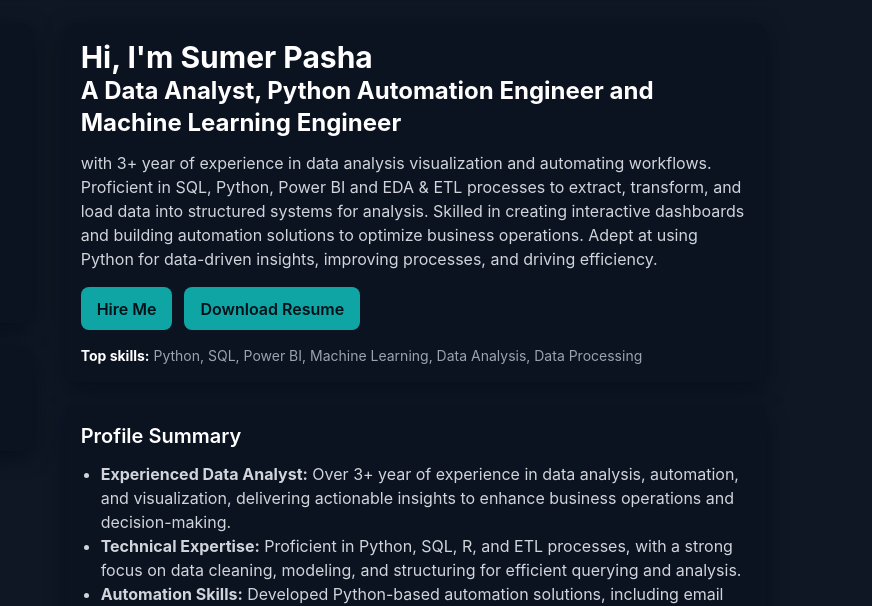
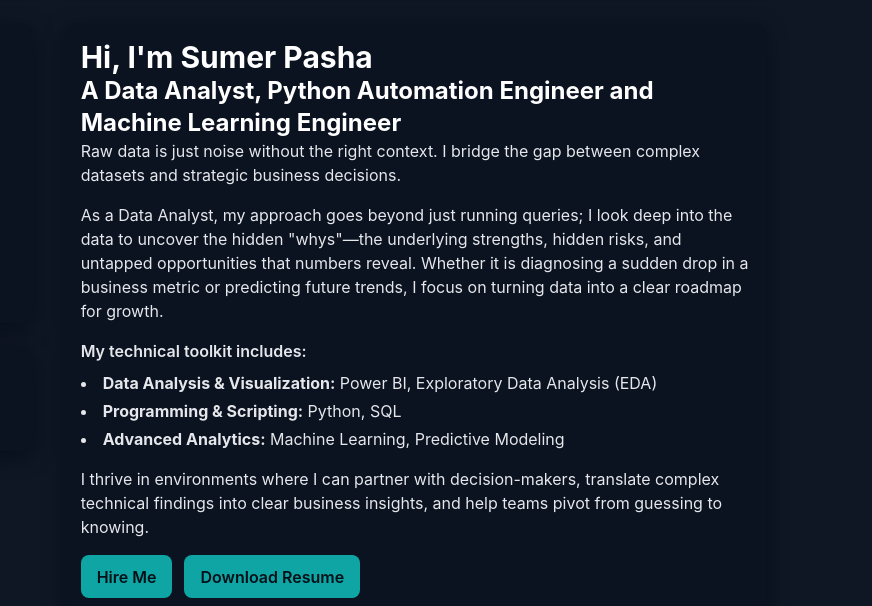
Before and after one commit to 1sumer/Portfolio, a plain HTML site: page index.html in a window 1280 px wide. Shown: the part 127-733 px from the top of the page, 408-1280 px from the left. Drawn offline with nearby package versions, Linux system fonts and the light colour scheme.

Commit message:
Refactor index.html structure and content

```diff
--- a/index.html
+++ b/index.html
@@ -69,7 +69,7 @@
             <a href="mailto:sameerpasha658@gmail.com" aria-label="Email"><i class="fas fa-envelope"></i></a>
             <a href="tel:+918088989186" aria-label="Phone"><i class="fas fa-phone"></i></a>
             <a href="https://github.com/1sumer" target="_blank" rel="noopener noreferrer" aria-label="GitHub"><i class="fab fa-github"></i></a>
-            <a href="https://www.linkedin.com/in/sumer-pasha-70884a152/" target="_blank" rel="noopener noreferrer" aria-label="LinkedIn"><i class="fab fa-linkedin"></i></a>
+            <a href="https://www.linkedin.com/in/sumer-pasha/" target="_blank" rel="noopener noreferrer" aria-label="LinkedIn"><i class="fab fa-linkedin"></i></a>
             <a href="https://1sumer.github.io/Portfolio/" target="_blank" rel="noopener noreferrer" aria-label="Website"><i class="fas fa-globe"></i></a>
           </div>
         </div>
@@ -88,8 +88,33 @@
             <div>
               <h1 class="text-3xl font-bold text-white">Hi, I'm Sumer Pasha</h1>
               <h3 class="text-2xl font-bold text-white">A Data Analyst, Python Automation Engineer and Machine Learning Engineer</h3>
-              <p class="mt-3 text-gray-300">
-                with 3+ year of experience in data analysis visualization and automating workflows. Proficient in SQL, Python, Power BI and EDA & ETL processes to extract, transform, and load data into structured systems for analysis. Skilled in creating interactive dashboards and building automation solutions to optimize business operations. Adept at using Python for data-driven insights, improving processes, and driving efficiency.
+              <p>
+                Raw data is just noise without the right context. I bridge the gap between
+                complex datasets and strategic business decisions.
+              </p>
+
+              <p class="mt-4">
+                As a Data Analyst, my approach goes beyond just running queries; I look deep
+                into the data to uncover the hidden "whys"—the underlying strengths, hidden
+                risks, and untapped opportunities that numbers reveal. Whether it is
+                diagnosing a sudden drop in a business metric or predicting future trends, I
+                focus on turning data into a clear roadmap for growth.
+              </p>
+
+              <p class="mt-4 font-semibold">
+                My technical toolkit includes:
+              </p>
+
+              <ul class="mt-2 list-disc list-inside space-y-1">
+                <li><strong>Data Analysis & Visualization:</strong> Power BI, Exploratory Data Analysis (EDA)</li>
+                <li><strong>Programming & Scripting:</strong> Python, SQL</li>
+                <li><strong>Advanced Analytics:</strong> Machine Learning, Predictive Modeling</li>
+              </ul>
+
+              <p class="mt-4">
+                I thrive in environments where I can partner with decision-makers,
+                translate complex technical findings into clear business insights, and help
+                teams pivot from guessing to knowing.
               </p>
 
               <div class="mt-4 flex gap-3">
```
